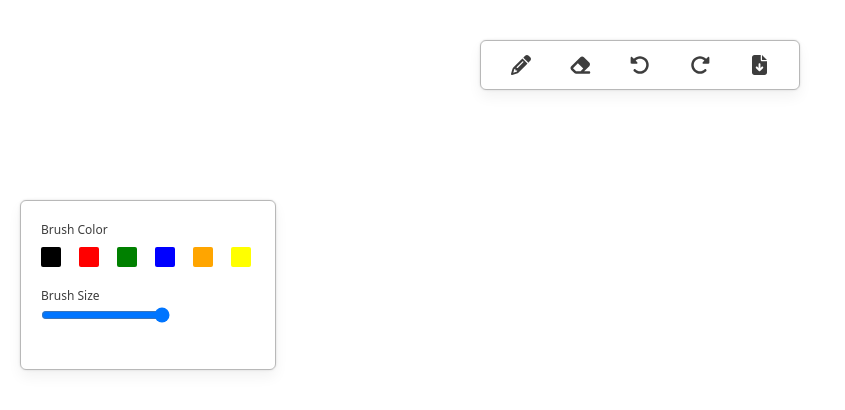
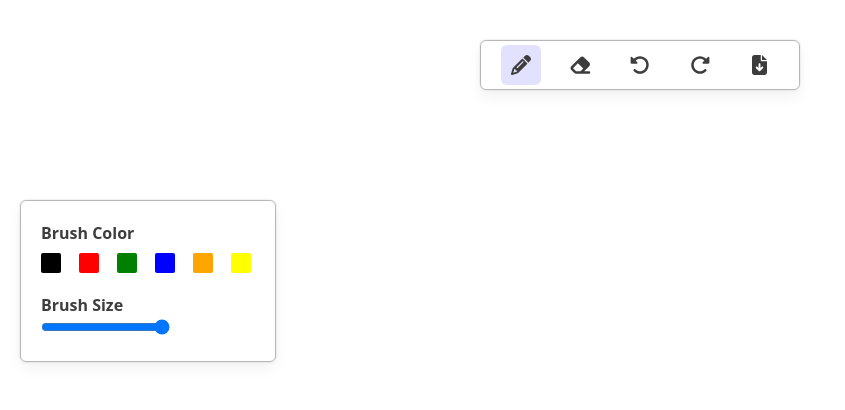
Before and after one commit to arghyadeep-b/Draw.io, a Next.js app: page / in a window 1280 px wide. Shown: the top 410 px of the page, without its empty margins (0-845 px from the left). Built offline with nearby package versions, Linux system fonts and the light colour scheme.

Commit message:
Communication between toolbox and menu established

```diff
--- /dev/null
+++ b/src/components/Board/index.js
@@ -0,0 +1,21 @@
+import { useEffect, useRef } from "react";
+
+const Board = () => {
+    const canvasRef = useRef(null);
+
+    useEffect(() => {
+        if (!canvasRef.current) return;
+
+        const canvas = canvasRef.current;
+        const context = canvas.getContext('2d');
+
+        // when mounting
+        canvas.width = window.innerWidth;
+        canvas.height = window.innerHeight;
+    }, [])
+    return (
+        <canvas ref={canvasRef}></canvas>
+    )
+}
+
+export default Board
--- a/src/components/Menu/index.js
+++ b/src/components/Menu/index.js
@@ -1,14 +1,26 @@
+import { useDispatch, useSelector } from 'react-redux'
 import { FontAwesomeIcon } from '@fortawesome/react-fontawesome'
 import { faPencil, faEraser, faRotateLeft, faRotateRight, faFileArrowDown } from '@fortawesome/free-solid-svg-icons'
 
+import { menuItemClick, actionItemClick } from '@/slice/menuSlice'
+import cx from 'classnames'
+
 import styles from './index.module.css'
+import { MENU_ITEMS } from '@/constants'
 const Menu = () => {
+    const dispatch = useDispatch();
+    const activeMenuItem = useSelector((state) => state.menu.activeMenuItem);
+
+
+    const handleMenuClick = (itemName) => {
+        dispatch(menuItemClick(itemName));
+    }
     return (
         <div className={styles.menuContainer}>
-            <div className={styles.iconWrapper}>
+            <div className={cx(styles.iconWrapper, { [styles.active]: activeMenuItem === MENU_ITEMS.PENCIL })} onClick={() => handleMenuClick(MENU_ITEMS.PENCIL)} >
                 <FontAwesomeIcon icon={faPencil} className={styles.icon} />
             </div>
-            <div className={styles.iconWrapper}>
+            <div className={cx(styles.iconWrapper, { [styles.active]: activeMenuItem === MENU_ITEMS.ERASER })} onClick={() => handleMenuClick(MENU_ITEMS.ERASER)} >
                 <FontAwesomeIcon icon={faEraser} className={styles.icon} />
             </div>
             <div className={styles.iconWrapper}>
--- a/src/components/Toolbox/index.js
+++ b/src/components/Toolbox/index.js
@@ -1,12 +1,15 @@
+import { useSelector } from 'react-redux';
 import styles from './index.module.css'
-import { COLORS } from '@/constants';
+import { COLORS, MENU_ITEMS } from '@/constants';
 
 const Toolbox = () => {
+    const activeMenuItem = useSelector((state) => state.menu.activeMenuItem);
+
     const updateBrushSize = () => { };
 
     return (
         <div className={styles.toolboxContainer}>
-            <div className={styles.toolItem}>
+            {activeMenuItem === MENU_ITEMS.PENCIL && <div className={styles.toolItem} style={{ marginBottom: "1.25rem" }}>
                 <h4 className={styles.toolText}>Brush Color</h4>
                 <div className={styles.itemContainer}>
                     {/* div for color */}
@@ -17,10 +20,10 @@ const Toolbox = () => {
                     <div className={styles.colorBox} style={{ backgroundColor: COLORS.ORANGE }} />
                     <div className={styles.colorBox} style={{ backgroundColor: COLORS.YELLOW }} />
                 </div>
-            </div>
+            </div>}
             <div className={styles.toolItem}>
                 <h4 className={styles.toolText}>
-                    Brush Size
+                    {activeMenuItem === MENU_ITEMS.ERASER ? 'Eraser' : 'Brush'} Size
                 </h4>
                 <input type="range" min={1} max={10} step={1} onChange={updateBrushSize} />
             </div>
--- a/src/components/Toolbox/index.module.css
+++ b/src/components/Toolbox/index.module.css
@@ -5,10 +5,10 @@
     background-color: theme('colors.background1');
 
     .toolItem{
-        @apply mb-5;
 
         .toolText{
-            font-size: 12px;
+            font-size: 16px;
+            font-weight: 700;
             color: theme('colors.text1');
         }
 
--- a/src/pages/_app.js
+++ b/src/pages/_app.js
@@ -1,5 +1,11 @@
+import { Provider } from 'react-redux';
+import { store } from '@/store';
 import '@/styles/globals.css'
 
 export default function App({ Component, pageProps }) {
-  return <Component {...pageProps} />
+  return (
+    <Provider store={store}>
+      <Component {...pageProps} />
+    </Provider>
+  )
 }
--- a/src/pages/index.js
+++ b/src/pages/index.js
@@ -1,11 +1,13 @@
 import Menu from "@/components/Menu";
 import Toolbox from "@/components/Toolbox";
+import Board from "@/components/Board";
 
 export default function Home() {
   return (
     <>
       <Menu />
       <Toolbox />
+      <Board />
     </>
   )
 }
--- /dev/null
+++ b/src/slice/menuSlice.js
@@ -0,0 +1,24 @@
+import { createSlice } from "@reduxjs/toolkit";
+import { MENU_ITEMS } from "@/constants";
+
+const initialState = {
+    activeMenuItem: MENU_ITEMS.PENCIL,
+    actionMenuItem: null
+}
+
+export const menuSlice = createSlice({
+    name: 'menu',
+    initialState,
+    reducers: {
+        menuItemClick: (state, action) => {
+            state.activeMenuItem = action.payload;
+        },
+        actionItemClick: (state, action) => {
+            state.activeMenuItem = action.payload;
+        }
+    }
+})
+
+export const { menuItemClick, actionItemClick } = menuSlice.actions
+
+export default menuSlice.reducer
--- /dev/null
+++ b/src/store.js
@@ -0,0 +1,7 @@
+import { configureStore } from "@reduxjs/toolkit";
+import MenuReducer from '@/slice/menuSlice'
+export const store = configureStore({
+    reducer: {
+        menu: MenuReducer
+    }
+})
```
Also changed, not shown: src/components/Board/index.module.css (added), src/slice/toolboxSlice.js (added).
